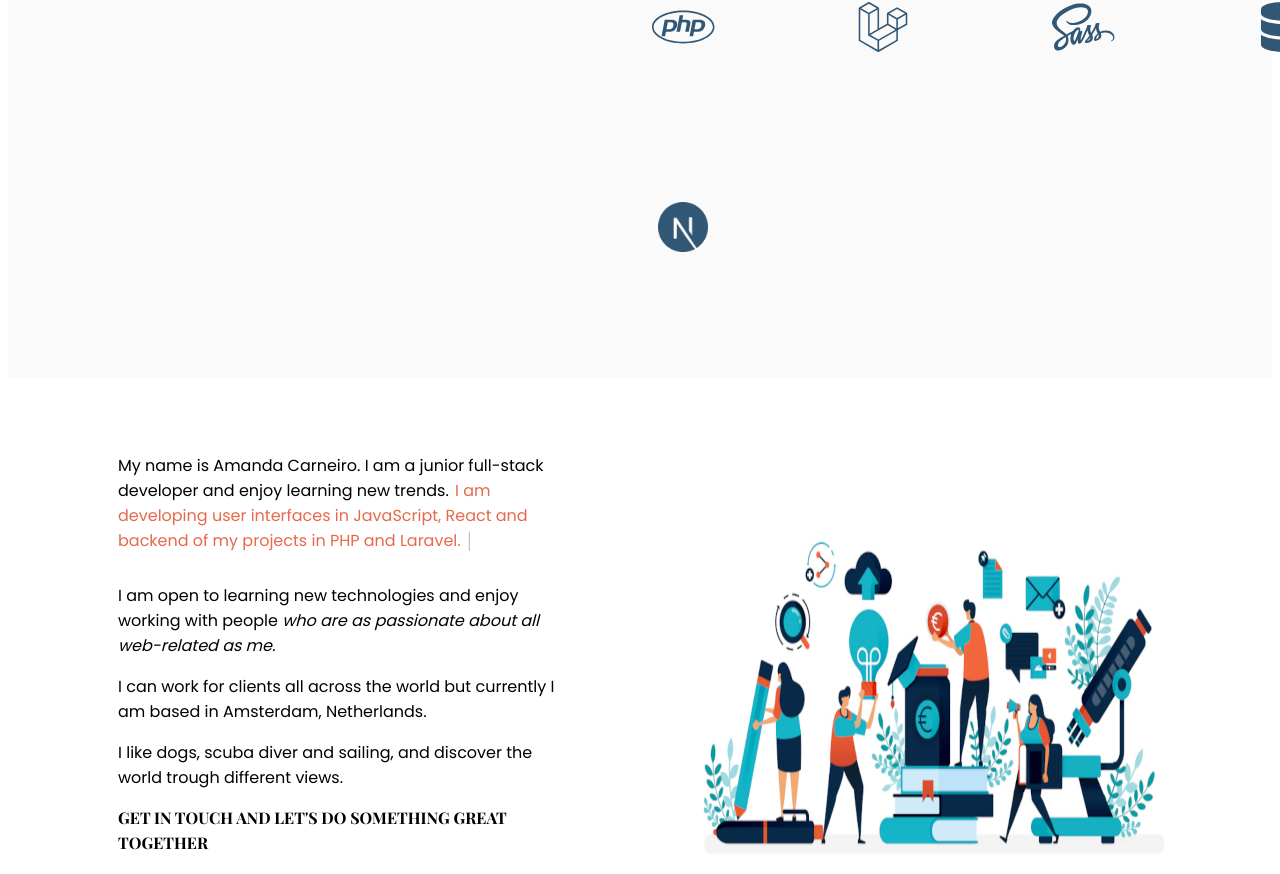
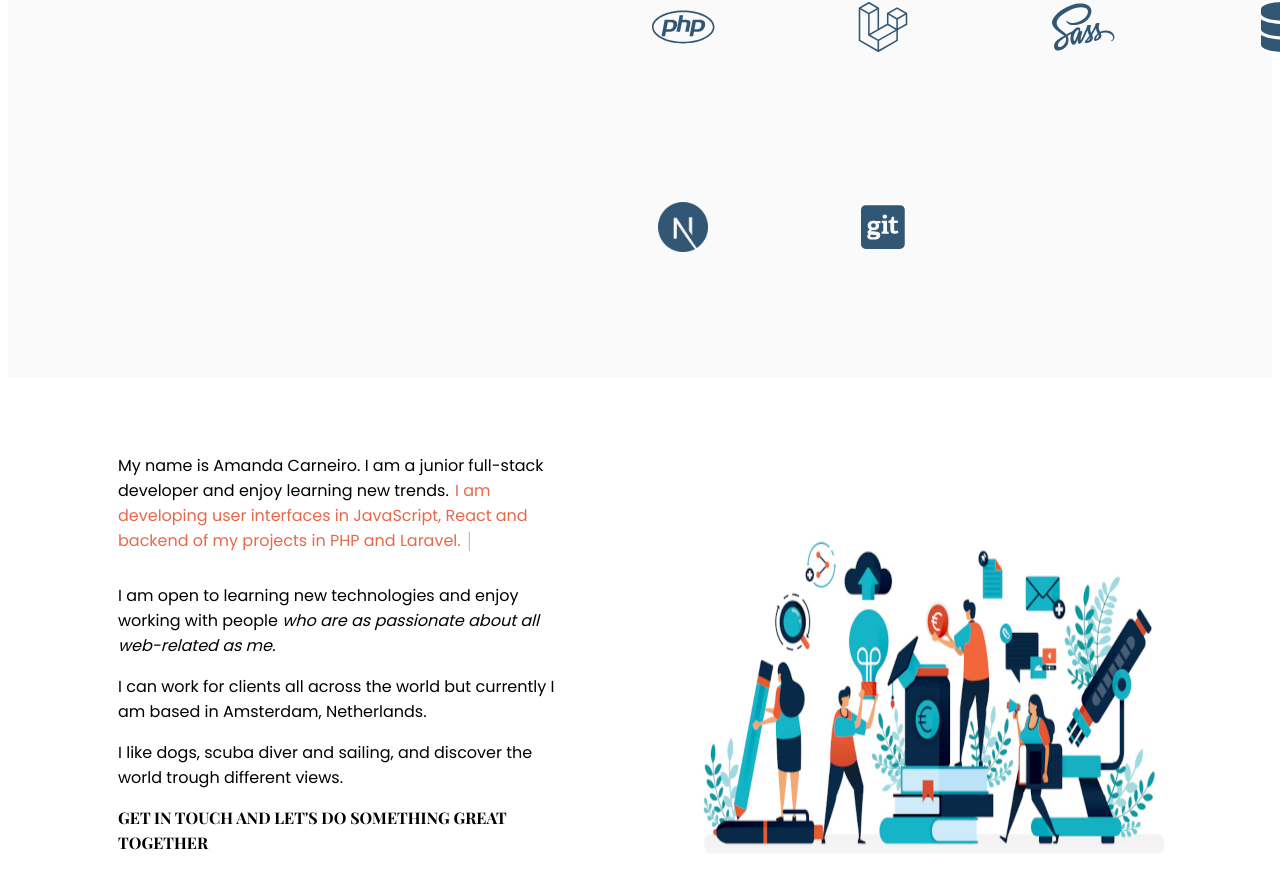
Before and after one commit to amandabcarneiro9/my-page, a React (Create React App) app in the folder amanda-page/: page / in a window 1280 px wide. Shown: the part 1100-1974 px from the top of the page. Built offline with nearby package versions, Linux system fonts and the light colour scheme.

Commit message:
added git to skills

```diff
--- a/amanda-page/src/components/skillsIcons/SkillsIcons.jsx
+++ b/amanda-page/src/components/skillsIcons/SkillsIcons.jsx
@@ -53,6 +53,10 @@ export default function SkillsIcons() {
       >
         <img src={nextJsImage} alt=" next-js logo" className="__next-logo" />
       </IconCard>
+
+      <IconCard title="GIT" descriptionList={['Branching', 'Code Reviews', 'Forks', 'Complic Resolution']}>
+        <FontAwesomeIcon icon={['fab', 'git-square']} className="__icon" />
+      </IconCard>
     </div>
   )
 }
```
